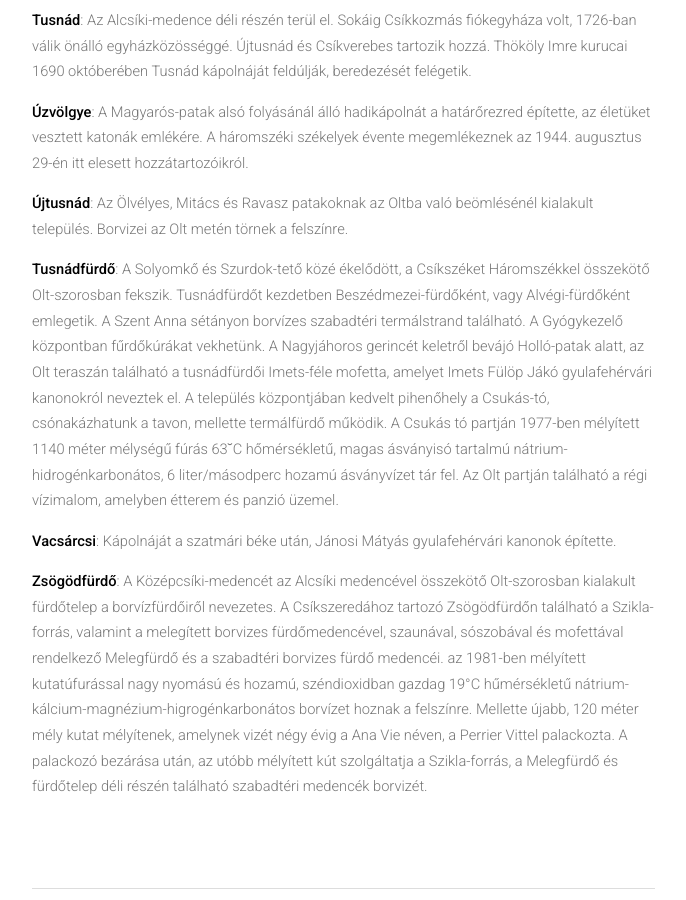
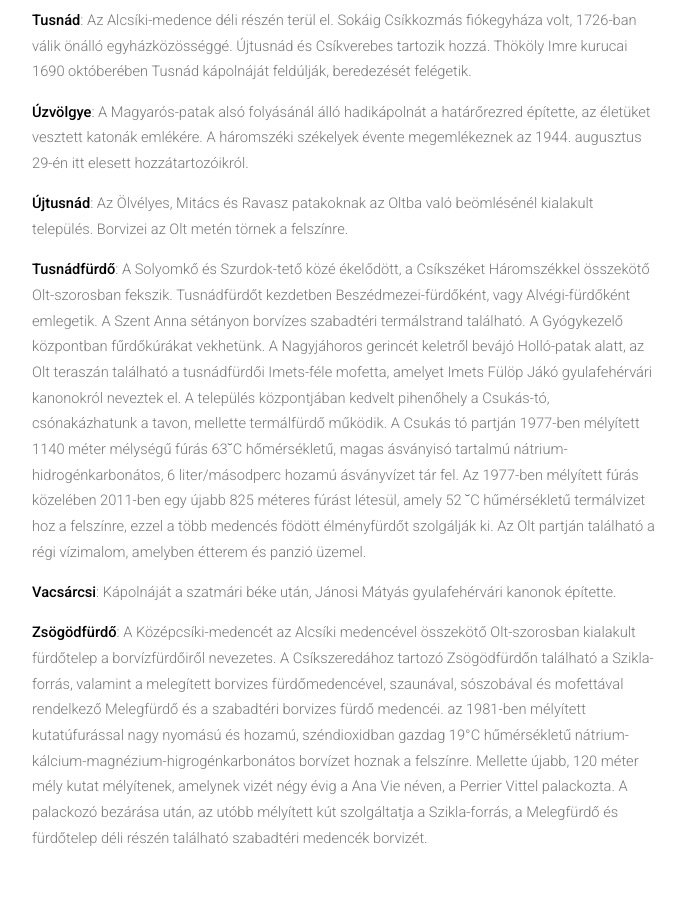
Before and after one commit to siculia/siculia.github.io, a Jekyll site: the page built from siculia-csikszek.html, in a window 1280 px wide and 900 px high, scrolled down 7999 px. Shown: the whole window, without its empty margins (128-814 px from the left). Built offline with Jekyll 4.4.1, drawn with Linux system fonts in a browser that asks for light colours; nearby versions of some CDN libraries; library files that are not in the unit come from our copies.

Commit message:
Tusnádfürdő-2011

```diff
--- a/siculia-csikszek.html
+++ b/siculia-csikszek.html
@@ -108,7 +108,7 @@ layout: default
 							<p style="text-align: left;"><b>Tusnád</b>: Az Alcsíki-medence déli részén terül el. Sokáig Csíkkozmás fiókegyháza volt, 1726-ban válik önálló egyházközösséggé. Újtusnád és Csíkverebes tartozik hozzá. Thököly Imre kurucai 1690 októberében Tusnád kápolnáját feldúlják, beredezését felégetik.</p>
 							<p style="text-align: left;"><b>Úzvölgye</b>: A Magyarós-patak alsó folyásánál álló hadikápolnát a határőrezred építette, az életüket vesztett katonák emlékére. A háromszéki székelyek évente megemlékeznek az 1944. augusztus 29-én itt elesett hozzátartozóikról.</p>
 							<p style="text-align: left;"><b>Újtusnád</b>: Az Ölvélyes, Mitács és Ravasz patakoknak az Oltba való beömlésénél kialakult település. Borvizei az Olt metén törnek a felszínre.</p>
-							<p style="text-align: left;"><b>Tusnádfürdő</b>: A Solyomkő és Szurdok-tető közé ékelődött, a Csíkszéket Háromszékkel összekötő Olt-szorosban fekszik. Tusnádfürdőt kezdetben Beszédmezei-fürdőként, vagy Alvégi-fürdőként emlegetik. A Szent Anna sétányon borvízes szabadtéri termálstrand található. A Gyógykezelő központban fűrdőkúrákat vekhetünk. A Nagyjáhoros gerincét keletről bevájó Holló-patak alatt, az Olt teraszán található a tusnádfürdői Imets-féle mofetta, amelyet Imets Fülöp Jákó gyulafehérvári kanonokról neveztek el. A település központjában kedvelt pihenőhely a Csukás-tó, csónakázhatunk a tavon, mellette termálfürdő működik. A Csukás tó partján 1977-ben mélyített 1140 méter mélységű fúrás 63˘C hőmérsékletű, magas ásványisó tartalmú nátrium-hidrogénkarbonátos, 6 liter/másodperc hozamú ásványvízet tár fel. Az Olt partján található a régi vízimalom, amelyben étterem és panzió üzemel.</p>
+							<p style="text-align: left;"><b>Tusnádfürdő</b>: A Solyomkő és Szurdok-tető közé ékelődött, a Csíkszéket Háromszékkel összekötő Olt-szorosban fekszik. Tusnádfürdőt kezdetben Beszédmezei-fürdőként, vagy Alvégi-fürdőként emlegetik. A Szent Anna sétányon borvízes szabadtéri termálstrand található. A Gyógykezelő központban fűrdőkúrákat vekhetünk. A Nagyjáhoros gerincét keletről bevájó Holló-patak alatt, az Olt teraszán található a tusnádfürdői Imets-féle mofetta, amelyet Imets Fülöp Jákó gyulafehérvári kanonokról neveztek el. A település központjában kedvelt pihenőhely a Csukás-tó, csónakázhatunk a tavon, mellette termálfürdő működik. A Csukás tó partján 1977-ben mélyített 1140 méter mélységű fúrás 63˘C hőmérsékletű, magas ásványisó tartalmú nátrium-hidrogénkarbonátos, 6 liter/másodperc hozamú ásványvízet tár fel. Az 1977-ben mélyített fúrás közelében 2011-ben egy újabb 825 méteres fúrást létesül, amely 52 ˘C hűmérsékletű termálvizet hoz a felszínre, ezzel a több medencés födött élményfürdőt szolgálják ki. Az Olt partján található a régi vízimalom, amelyben étterem és panzió üzemel.</p>
 							<p style="text-align: left;"><b>Vacsárcsi</b>: Kápolnáját a szatmári béke után, Jánosi Mátyás gyulafehérvári kanonok építette.</p>
 							<p style="text-align: left;"><b>Zsögödfürdő</b>: A Középcsíki-medencét az Alcsíki medencével összekötő Olt-szorosban kialakult fürdőtelep a borvízfürdőiről nevezetes. A Csíkszeredához tartozó Zsögödfürdőn található a Szikla-forrás, valamint a melegített borvizes fürdőmedencével, szaunával, sószobával és mofettával rendelkező Melegfürdő és a szabadtéri borvizes fürdő medencéi. az 1981-ben mélyített kutatúfurással nagy nyomású és hozamú, széndioxidban gazdag 19°C hűmérsékletű nátrium-kálcium-magnézium-higrogénkarbonátos borvízet hoznak a felszínre. Mellette újabb, 120 méter mély kutat mélyítenek, amelynek vizét négy évig a Ana Vie néven, a Perrier Vittel palackozta. A palackozó bezárása után, az utóbb mélyített kút szolgáltatja a Szikla-forrás, a Melegfürdő és fürdőtelep déli részén található szabadtéri medencék borvizét.</p>
 
```
